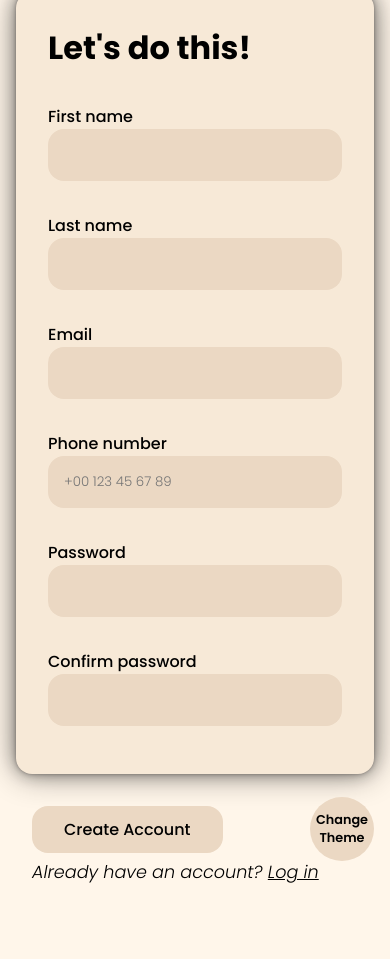
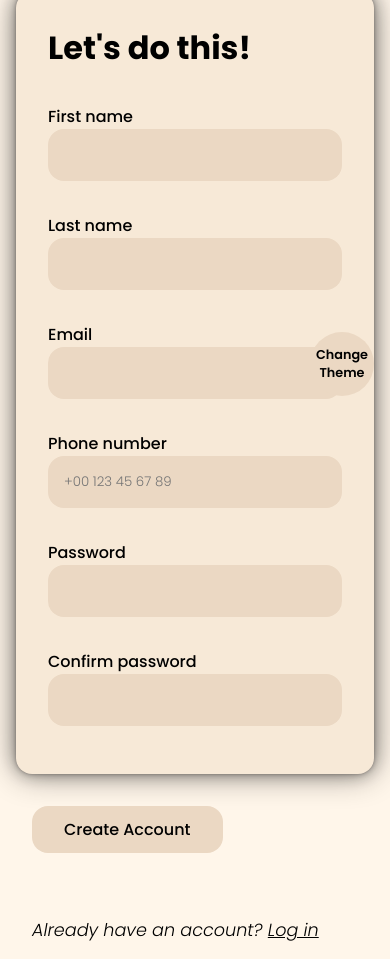
Before and after one commit to alesbe/sign-up-fungi-prototype, a plain HTML site: page index.html in a window 390 px wide. Shown: the part 408-1367 px from the top of the page. Before the commit the page ends 1309 px from the top, so only its background shows below. Drawn offline with Linux system fonts and the light colour scheme.

Commit message:
fix ui issues

```diff
--- a/styles.css
+++ b/styles.css
@@ -51,7 +51,7 @@ body {
 /* Main wrapper */
 #wrapper {
     display: flex;
-    height: 100vh;
+    height: 100%;
     flex-direction: row;
 }
 
@@ -171,7 +171,7 @@ body {
 }
 
 #login-text {
-    position: absolute;
+    position: relative;
     left: 0;
     bottom: 0;
     margin: 1rem;
@@ -182,7 +182,7 @@ body {
 }
 
 #theme-toggle {
-    position: absolute;
+    position: fixed;
     display: flex;
     flex-direction: column;
     align-items: center;
```
